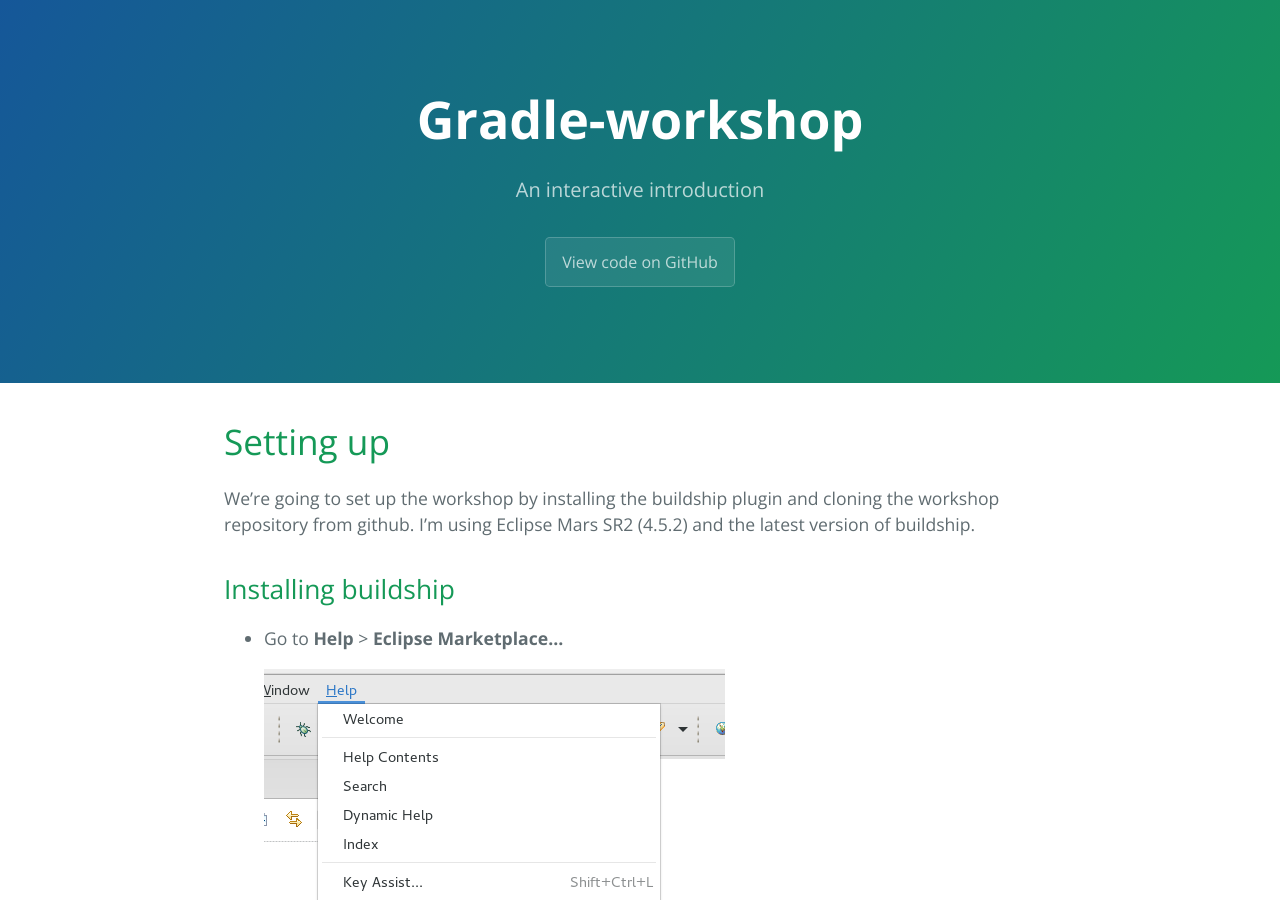
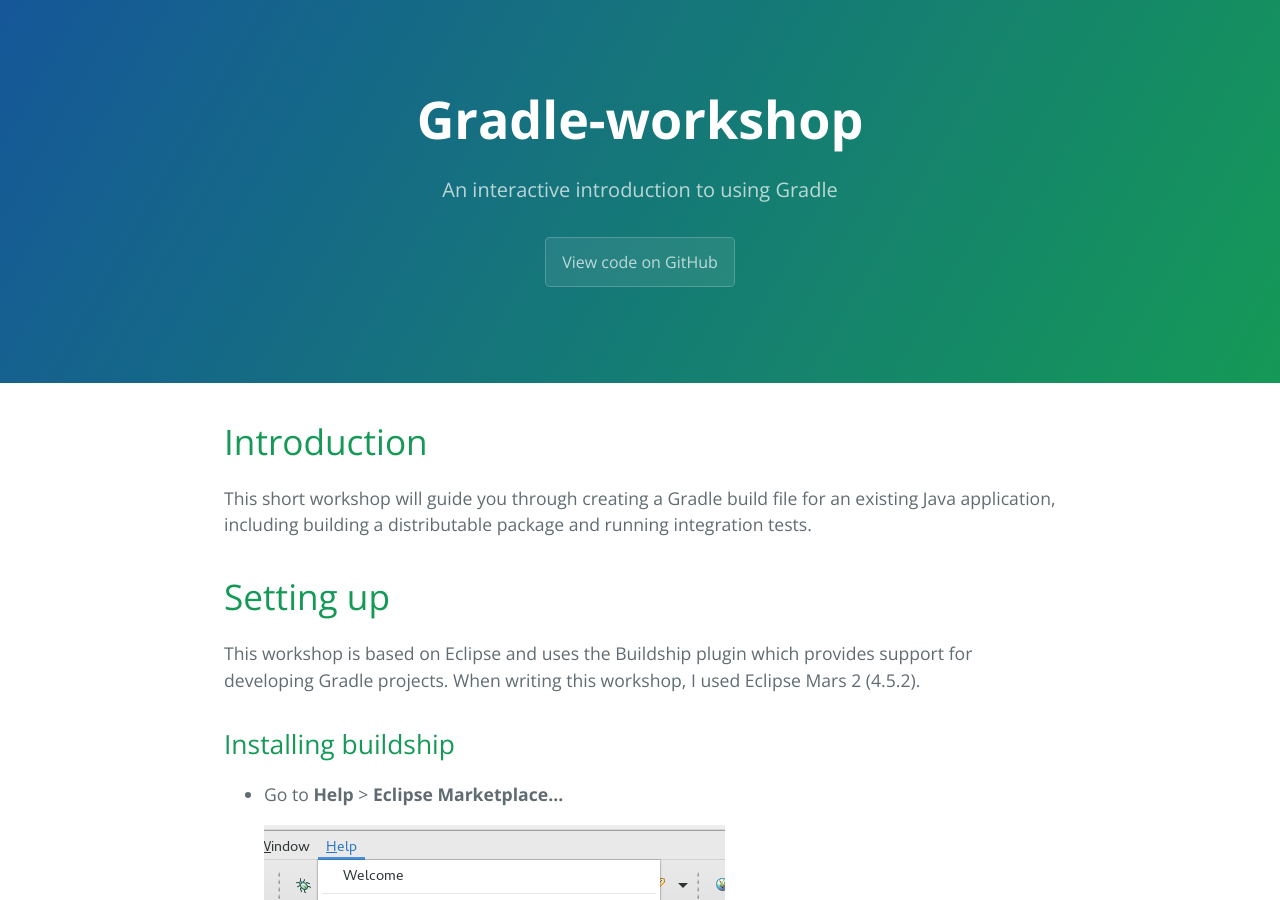
Before and after one commit to Azquelt/gradle-workshop, a Jekyll site: the page built from index.md, in a window 1280 px wide and 900 px high. Built offline with Jekyll 4.4.1, drawn with Linux system fonts in a browser that asks for light colours.

Commit message:
Update the introduction and tagline

```diff
--- a/_config.yml
+++ b/_config.yml
@@ -1,6 +1,6 @@
 # Setup
 title:        Gradle-workshop
-tagline:      An interactive introduction
+tagline:      An interactive introduction to using Gradle
 baseurl:      "/gradle-workshop"
 paginate:     1
 
--- a/index.md
+++ b/index.md
@@ -3,9 +3,13 @@
 title: {{ site.name }}
 ---
 
+# Introduction
+
+This short workshop will guide you through creating a Gradle build file for an existing Java application, including building a distributable package and running integration tests.
+
 # Setting up
 
-We're going to set up the workshop by installing the buildship plugin and cloning the workshop repository from github. I'm using Eclipse Mars SR2 (4.5.2) and the latest version of buildship.
+This workshop is based on Eclipse and uses the Buildship plugin which provides support for developing Gradle projects. When writing this workshop, I used Eclipse Mars 2 (4.5.2).
 
 ## Installing buildship
 
@@ -24,6 +28,7 @@
 * Restart Eclipse when prompted
 
 ## Cloning the workshop
+
 * Click the Open perspective button
 
   ![Open perspective button][pic-open-perspective]
```
